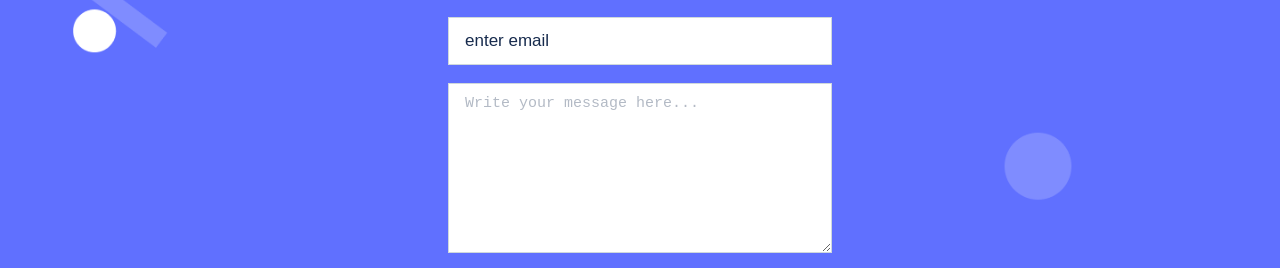
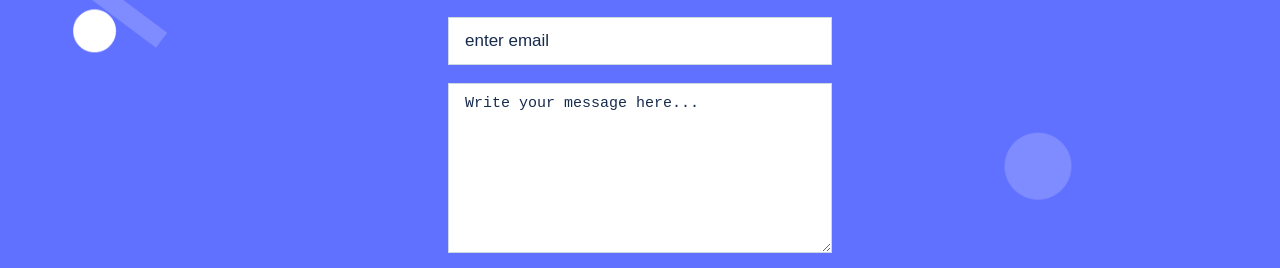
Before and after one commit to Godedict/Portfolio-Setup, a website: page index.html in a window 1280 px wide. Shown: the part 4719-4987 px from the top of the page. Drawn offline with Linux system fonts and the light colour scheme.

```diff
--- a/style.css
+++ b/style.css
@@ -683,7 +683,7 @@
 }
 
 #message::placeholder {
-  color: #b3bac5;
+  color: #172b4d;
   font-weight: 400;
   font-size: 15px;
   line-height: 24px;
```
